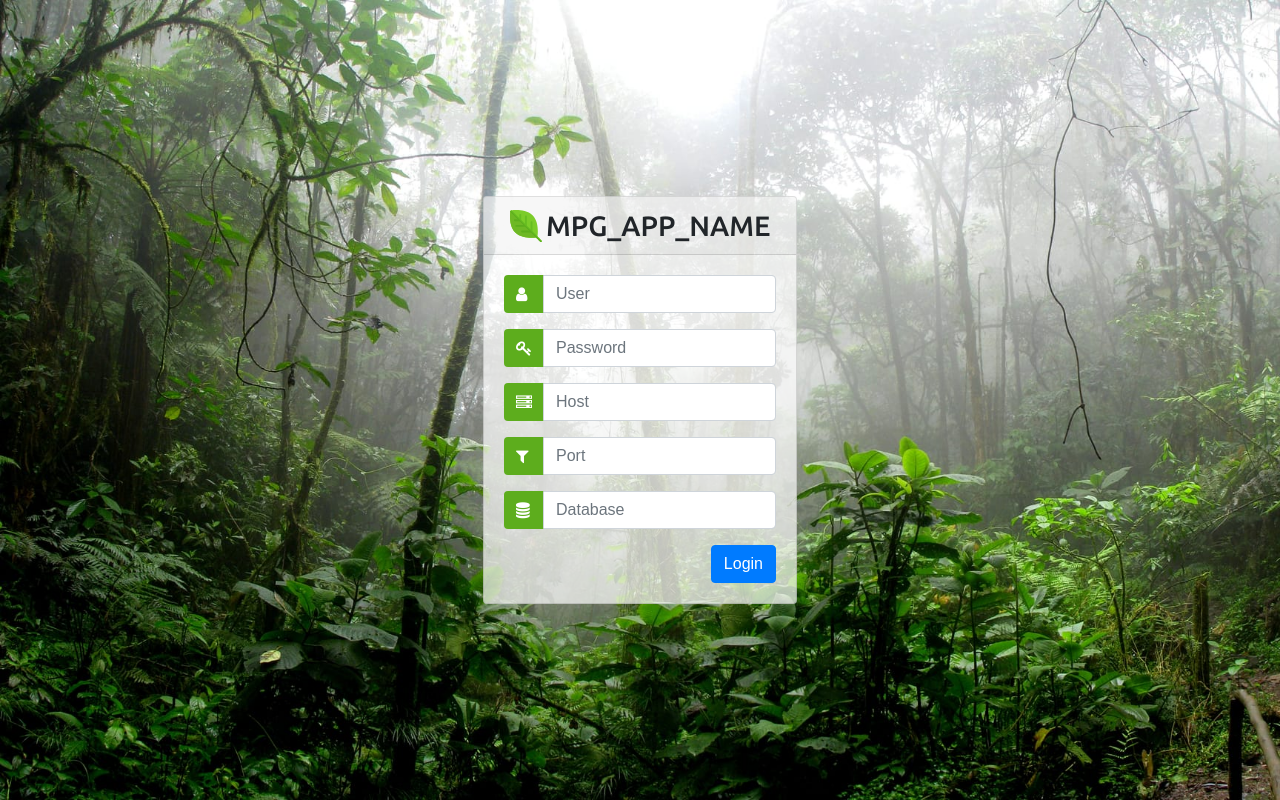
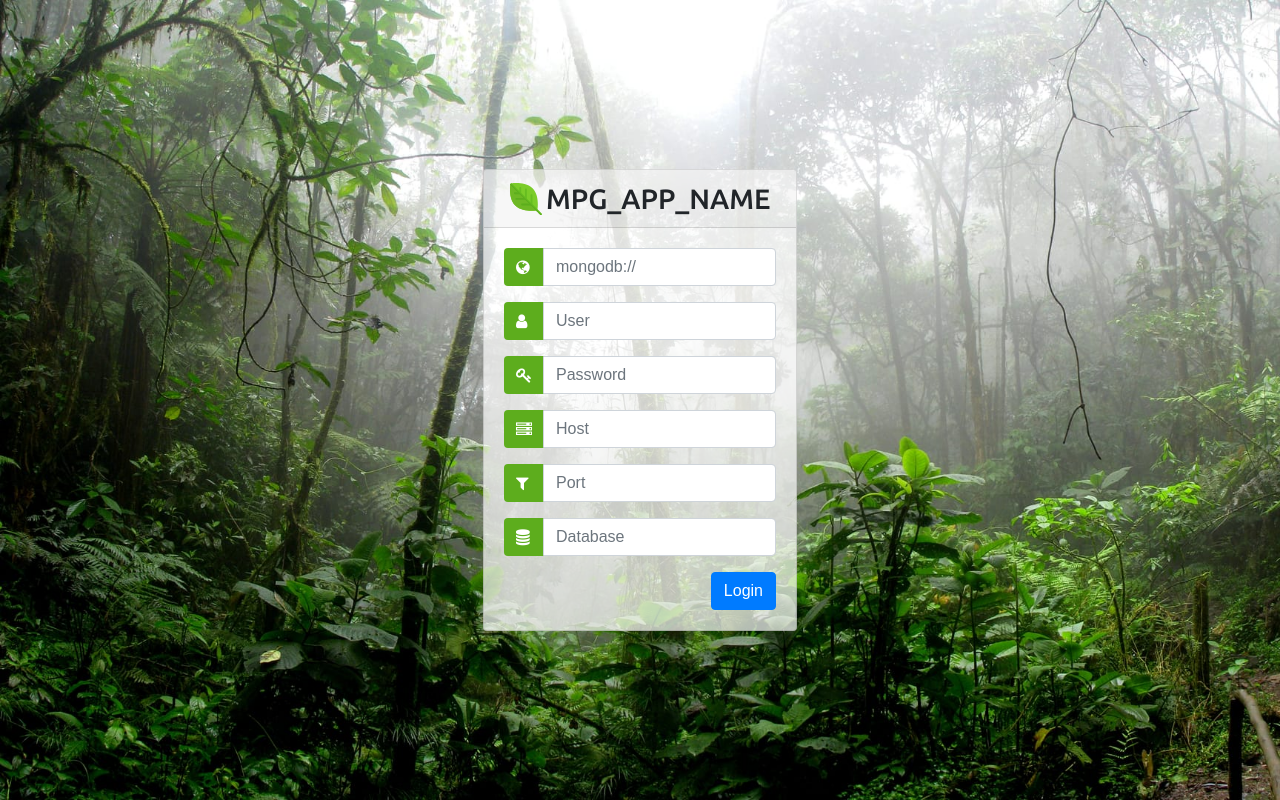
Before and after one commit to SamuelTallet/MongoDB-PHP-GUI, a PHP site: page /mongo/views/login.tpl.php in a window 1280 px wide. Run offline with PHP 8.4, Linux system fonts and the light colour scheme; some libraries are stand-ins or nearby versions.

Commit message:
Add URI field on login page #20

```diff
--- a/source/Helpers/MongoDBHelper.php
+++ b/source/Helpers/MongoDBHelper.php
@@ -45,8 +45,8 @@ class MongoDBHelper {
         if ( isset($_SESSION['mpg']['mongodb_user'])
             && isset($_SESSION['mpg']['mongodb_password'])
         ) {
-            $clientUri .= $_SESSION['mpg']['mongodb_user'] . ':';
-            $clientUri .= $_SESSION['mpg']['mongodb_password'] . '@';
+            $clientUri .= rawurlencode($_SESSION['mpg']['mongodb_user']) . ':';
+            $clientUri .= rawurlencode($_SESSION['mpg']['mongodb_password']) . '@';
         }
 
         $clientUri .= $_SESSION['mpg']['mongodb_host'];
--- a/static/js/mpg.login.js
+++ b/static/js/mpg.login.js
@@ -14,11 +14,43 @@ var MPG = {};
 MPG.eventListeners = {};
 
 /**
+ * Adds an event listener on "URI" field.
+ *
+ * @returns {void}
+ */
+MPG.eventListeners.addUriField = function () {
+
+    document.getElementById('mpg-uri-field').addEventListener('input', function(event) {
+
+        var uri = event.currentTarget.value;
+
+        if ( /^mongodb:\/\/.+/.test(uri) ) {
+
+            // This hack forces URI to be well parsed.
+            uri = uri.replace('mongodb://', 'http://');
+
+            var url = new URL(uri);
+
+            // Special characters in "user" field and "password" field will be re-encoded on back-end.
+            document.querySelector('input[name="user"]').value = decodeURIComponent(url.username);
+            document.querySelector('input[name="password"]').value = decodeURIComponent(url.password);
+
+            document.querySelector('input[name="host"]').value = url.hostname;
+            document.querySelector('input[name="port"]').value = url.port;
+            document.querySelector('input[name="database"]').value = url.pathname.replace('/', '');
+
+        }
+
+    });
+
+};
+
+/**
  * Adds an event listener on "Login" button.
  *
  * @returns {void}
  */
-MPG.eventListeners.addLogin = function() {
+MPG.eventListeners.addLoginButton = function() {
 
     document.querySelector('.card').addEventListener('animationend', function(event) {
 
@@ -26,7 +58,7 @@ MPG.eventListeners.addLogin = function() {
 
     });
 
-    document.querySelector('#mpg-login-button').addEventListener('click', function(_event) {
+    document.getElementById('mpg-login-button').addEventListener('click', function(_event) {
 
         if ( document.querySelector('input[name="host"]').value === ''
             || document.querySelector('input[name="port"]').value === '' )
@@ -41,6 +73,7 @@ MPG.eventListeners.addLogin = function() {
 // When document is ready:
 window.addEventListener('DOMContentLoaded', function(_event) {
 
-    MPG.eventListeners.addLogin();
+    MPG.eventListeners.addUriField();
+    MPG.eventListeners.addLoginButton();
 
 });
--- a/views/login.tpl.php
+++ b/views/login.tpl.php
@@ -45,7 +45,14 @@
 
                 <div class="card-body">
 
-                    <form method="POST">
+                    <form method="POST" spellcheck="false">
+
+                        <div class="input-group form-group">
+                            <div class="input-group-prepend">
+                                <span class="input-group-text"><i class="fa fa-globe"></i></span>
+                            </div>
+                            <input id="mpg-uri-field" type="url" class="form-control" placeholder="mongodb://" title="URI" pattern="^mongodb://.+">
+                        </div>
 
                         <div class="input-group form-group">
                             <div class="input-group-prepend">
@@ -72,7 +79,7 @@
                             <div class="input-group-prepend">
                                 <span class="input-group-text"><i class="fa fa-filter"></i></span>
                             </div>
-                            <input type="text" class="form-control" placeholder="Port" name="port" required>
+                            <input type="number" class="form-control" placeholder="Port" name="port" required>
                         </div>
 
                         <div class="input-group form-group">
```
